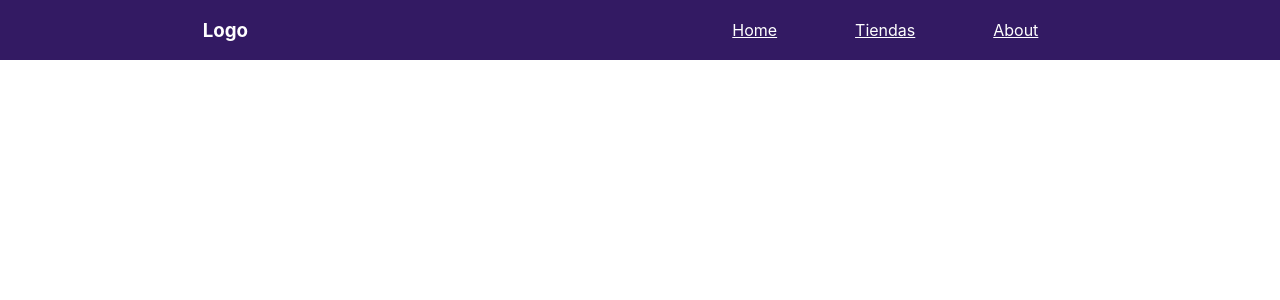
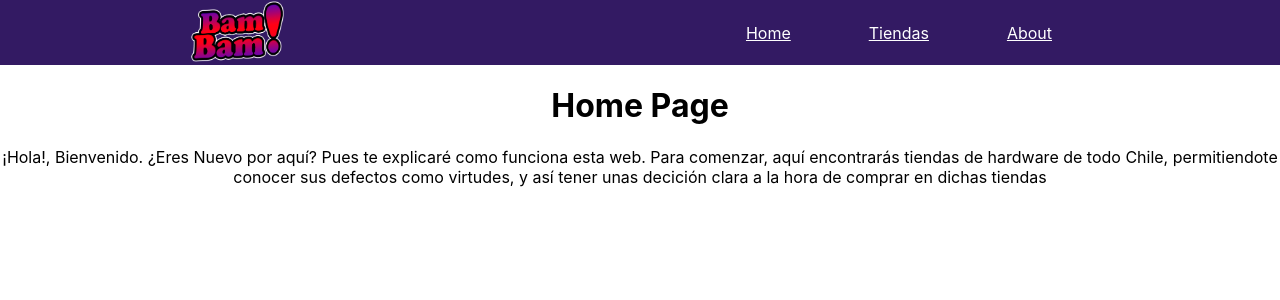
Before and after one commit to tecnologyman/Proyecto-IWG101-BAMBAM, a React (Create React App) app in the folder demo-app/: page / in a window 1280 px wide. Shown: the top 300 px of the page. Built offline with nearby package versions, Linux system fonts and the light colour scheme.

Commit message:
colocada del logo

```diff
--- a/demo-app/src/App.js
+++ b/demo-app/src/App.js
@@ -12,7 +12,7 @@ function App() {
       <div className="App">
         <Nav />
         <Switch>
-          <Route path="/home" exact component={Home}/>
+          <Route path="/" exact component={Home}/>
           <Route path="/about" component={About}/>
           <Route path="/tiendas" component={Tiendas}/>
         </Switch>
--- a/demo-app/src/Home.js
+++ b/demo-app/src/Home.js
@@ -5,6 +5,12 @@ function Home() {
   return (
     <div>
         <h1>Home Page</h1>
+        <div>
+         ¡Hola!, Bienvenido.
+        ¿Eres Nuevo por aquí?
+        Pues te explicaré como funciona esta web.
+        Para comenzar, aquí encontrarás tiendas de hardware de todo Chile, permitiendote conocer sus defectos como virtudes, y así tener unas decición clara a la hora de comprar en dichas tiendas
+        </div>
     </div>
   );
 }
--- a/demo-app/src/Nav.js
+++ b/demo-app/src/Nav.js
@@ -1,6 +1,7 @@
 import React from "react";
 import './App.css';
 import { Link } from "react-router-dom";
+import logo from "./bambamiconopng.png"
 
 function Nav() {
   const navStyle = {
@@ -9,9 +10,12 @@ function Nav() {
 
   return (
     <nav>
-        <h3>Logo</h3>
+        <img src={logo}
+        width="100"
+        height="65">
+        </img>
         <ul className="Nav-links">
-          <Link style={navStyle} to= "/home">
+          <Link style={navStyle} to= "/">
             <li>Home</li>
           </Link>
           <Link style={navStyle} to= "/tiendas">
```
Also changed, not shown: demo-app/src/App.css (line endings or trailing spaces), 1 other file (tests, documents, lock files or other folders).
